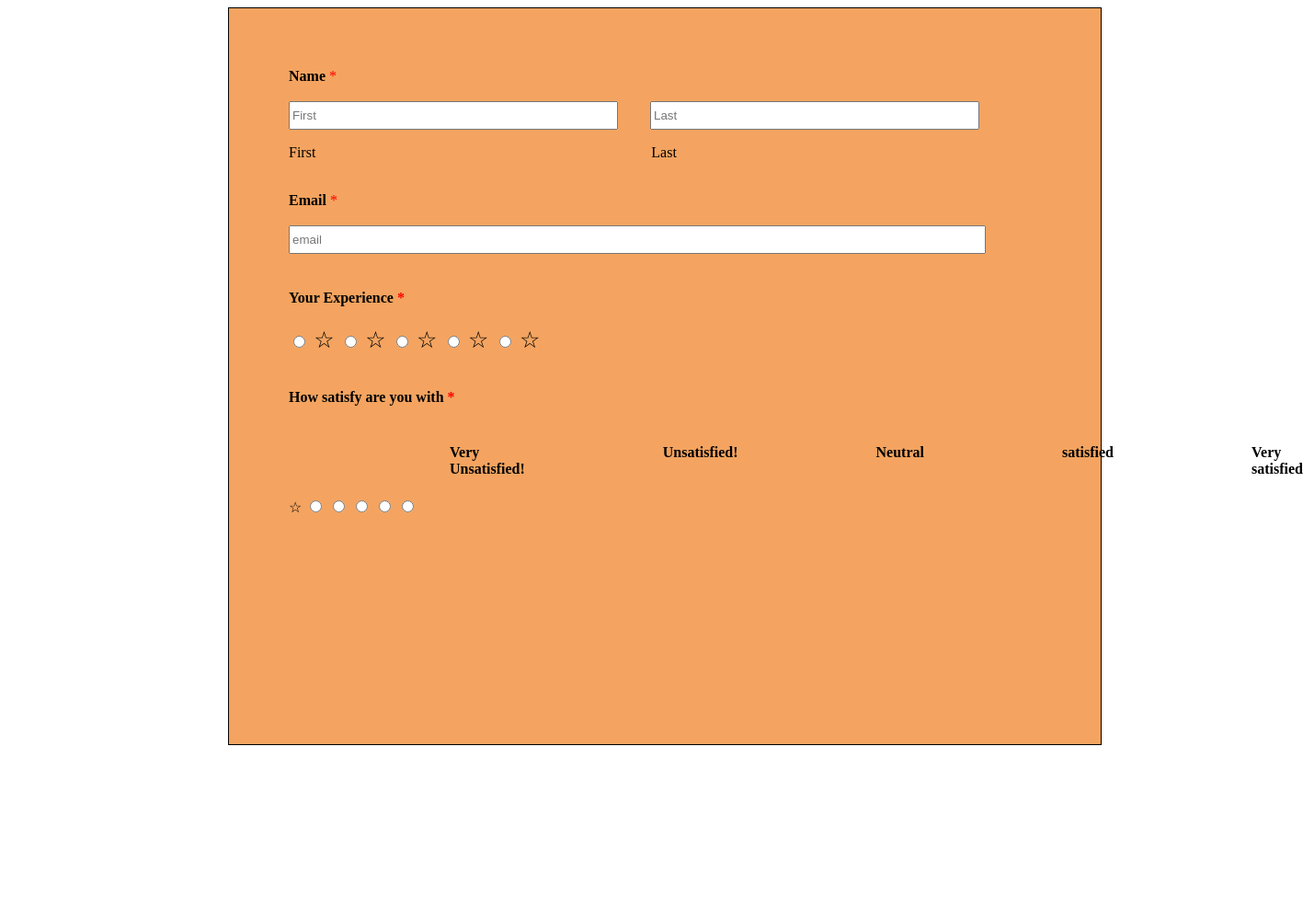
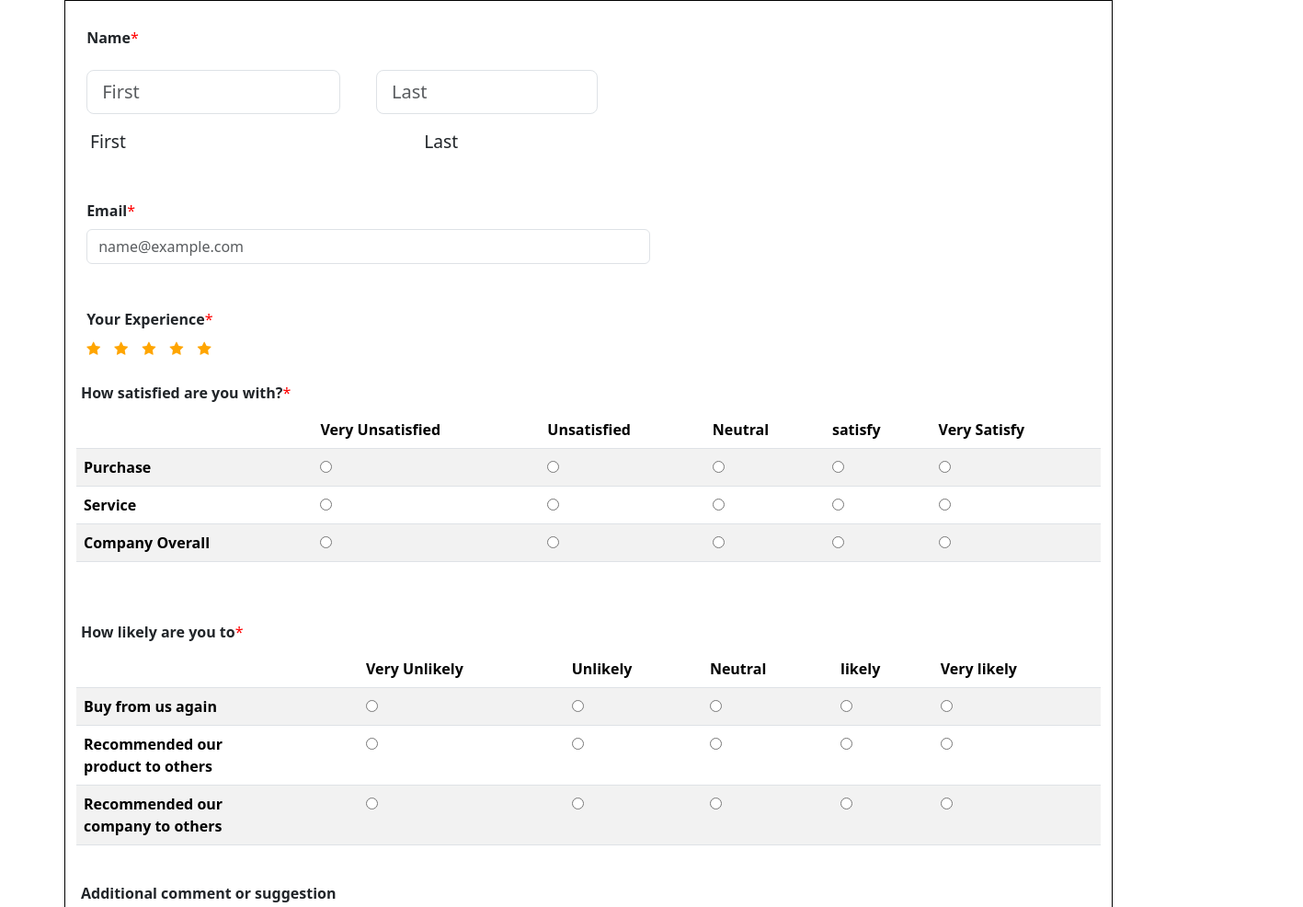
Before and after one commit to ssudalai/git-practice, a plain HTML site: page index.html in a window 1280 px wide. Shown: the top 986 px of the page at 92% size, 1417 px wide, since content can reach past the window. Before the commit the page ends 818 px from the top, so only its background shows below. Drawn offline with nearby package versions, Linux system fonts and the light colour scheme.

Commit message:
survery form

```diff
--- a/index.html
+++ b/index.html
@@ -1,87 +1,174 @@
 <!DOCTYPE html>
 <html lang="en">
 <head>
-    <meta charset="UTF-8">
-    <meta name="viewport" content="width=device-width, initial-scale=1.0">
-    <title>USER FORM</title>
-    <link href="next.css" rel="stylesheet">
+  <meta charset="UTF-8">
+  <meta name="viewport" content="width=device-width, initial-scale=1.0">
+  <title>Document</title>
+  <link href="next.css" rel="stylesheet">
+  <link href="https://cdn.jsdelivr.net/npm/bootstrap@5.3.3/dist/css/bootstrap.min.css" rel="stylesheet" integrity="sha384-QWTKZyjpPEjISv5WaRU9OFeRpok6YctnYmDr5pNlyT2bRjXh0JMhjY6hW+ALEwIH" crossorigin="anonymous">
+  <link rel="stylesheet" href="https://cdnjs.cloudflare.com/ajax/libs/font-awesome/4.7.0/css/font-awesome.min.css">
+
 
 </head>
 <body>
-  <div class = "main-container">
-    <div class = "sub-container">
-      <form class = "formone">
-        <label for="name"><b>Name</b> <span style="color:red"> *</span> </label>
-        <br>
-        <br>
-        <div class = "input-forms">
-        <input type = "text" name = "name" placeholder = "First" class = "First">
+<div class = "container">
+  <div class="form-content">
+    <label for="exampleFormControlInput1" class="form-label"><b>Name</b><span style="color:red">*</span></label>
 
-        <input type = "text" name = "name" placeholder = "Last" class = "Last">
 
-      </div>
-      <div class = "down-holder">
-        <p>First</p>
-        <p class="last-holder">Last</p>
-      </div>
-      <br>
-      <div>
-        <label for="email"><b>Email</b><span style="color:red"> *</span></label>
-        <br>
-        <br>
-        <input type="email" name="email" placeholder="email" class="email">
-      </div>
-      <br>
-      <div>
-        <h4>Your Experience<span style="color:red"> *</span></h4>
-      </div>
-      <div class="rating">
-        <input type="radio" id="star5" name="rating" value="5">
-        <label for="star5">☆</label>
-        <input type="radio" id="star4" name="rating" value="4">
-        <label for="star4">☆</label>
-        <input type="radio" id="star3" name="rating" value="3">
-        <label for="star3">☆</label>
-        <input type="radio" id="star2" name="rating" value="2">
-        <label for="star2">☆</label>
-        <input type="radio" id="star1" name="rating" value="1">
-        <label for="star1">☆</label>
-      </div>
-      <br>
-      <div>
-        <h4>How satisfy are you with<span style="color:red"> *</span></h4>
-      </div>
-      <div class ="tableone">
-        <h4 class="headone">Very Unsatisfied!</h4>
-        <h4 class="headtwo">Unsatisfied!</h4>
-        <h4 class="headthree">Neutral</h4>
-        <h4 class="headfour">satisfied</h4>
-        <h4 class="headfive">Very satisfied</h4>
-      </div>
+    <div class="mb-3">
+       <input class="form-control form-control-lg" type="text" placeholder="First" aria-label=".form-control-lg example" >
 
-      <div>
-        <label for="star5">☆</label>
-        <input type="radio" id="ganag1" name="rating" value="10">
-        <input type="radio" id="ganag2" name="rating" value="9">
-        <input type="radio" id="ganag3" name="rating" value="8">
-        <input type="radio" id="ganag4" name="rating" value="7">
-        <input type="radio" id="ganag5" name="rating" value="6">
+
 
       </div>
 
-      </form>
+      <div class="mb-3">
+        <input class="form-control form-control-lg" type="text" placeholder="Last" aria-label=".form-control-lg example" style=" margin-left: 35px !important;" width="250px">
 
 
-
-    </div>
+       </div>
 
 
 
 
   </div>
+  <p style="display: inline; margin-left: 15px !important; font-size: larger;">First</p>
+  <p style="display: inline; margin-left: 320px !important; font-size: larger;">Last</p>
+
+
+  <br>
+  <br>
+  <br>
+
+  <div class="email">
+    <label for="exampleFormControlInput1" class="form-label"><b>Email</b><span style="color:red">*</label>
+    <input type="email" class="form-control" id="exampleFormControlInput1" placeholder="name@example.com">
+  </div>
+  <br>
+  <br>
+  <div class="exp-Container">
+  <label for="exampleFormControlInput1" class="form-label"><b>Your Experience</b><span style="color:red">*</label>
+  </div>
+
+
+<span class="fa fa-star checked"></span>
+<span class="fa fa-star checked"></span>
+<span class="fa fa-star checked"></span>
+<span class="fa fa-star checked"></span>
+<span class="fa fa-star checked"></span>
+<br>
+<br>
+
+
+<label for="exampleFormControlInput1" class="form-label" style="margin-left: 5px;"><b>How satisfied are you with?</b><span style="color:red">*</label>
+<div class="table-container">
+<table class="table table-striped">
+  <thead>
+    <tr>
+      <th scope="col"></th>
+      <th scope="col">Very Unsatisfied</th>
+      <th scope="col">Unsatisfied</th>
+      <th scope="col">Neutral</th>
+      <th scope="col">satisfy</th>
+      <th scope="col">Very Satisfy</th>
+    </tr>
+  </thead>
+  <tbody>
+    <tr>
+      <th scope="row">Purchase</th>
+      <td><input type="radio" name="rating1" value="1"></td>
+      <td><input type="radio" name="rating1" value="1"></td>
+      <td><input type="radio" name="rating1" value="1"></td>
+      <td><input type="radio" name="rating1" value="1"></td>
+      <td><input type="radio" name="rating1" value="1"></td>
+    </tr>
+    <tr>
+      <th scope="row">Service</th>
+      <td><input type="radio" name="rating2" value="2"></td>
+      <td><input type="radio" name="rating2" value="2"></td>
+      <td><input type="radio" name="rating2" value="2"></td>
+      <td><input type="radio" name="rating2" value="2"></td>
+      <td><input type="radio" name="rating2" value="2"></td>
+    </tr>
+    <tr>
+      <th scope="row">Company Overall</th>
+      <td><input type="radio" name="rating3" value="3"></td>
+      <td><input type="radio" name="rating3" value="3"></td>
+      <td><input type="radio" name="rating3" value="3"></td>
+      <td><input type="radio" name="rating3" value="3"></td>
+      <td><input type="radio" name="rating3" value="3"></td>
+
+
+    </tr>
+  </tbody>
+</table>
+<br>
+<br>
+
+<label for="exampleFormControlInput1" class="form-label" style="margin-left: 5px;"><b>How likely are you to</b><span style="color:red">*</label>
+  <div class="table-container">
+  <table class="table table-striped">
+    <thead>
+      <tr>
+        <th scope="col"></th>
+        <th scope="col">Very Unlikely</th>
+        <th scope="col">Unlikely</th>
+        <th scope="col">Neutral</th>
+        <th scope="col">likely</th>
+        <th scope="col">Very likely</th>
+      </tr>
+    </thead>
+    <tbody>
+      <tr>
+        <th scope="row">Buy from us again</th>
+        <td><input type="radio" name="rating4" value="4"></td>
+        <td><input type="radio" name="rating4" value="4"></td>
+        <td><input type="radio" name="rating4" value="4"></td>
+        <td><input type="radio" name="rating4" value="4"></td>
+        <td><input type="radio" name="rating4" value="4"></td>
+      </tr>
+      <tr>
+        <th scope="row">Recommended our <br>product to others</th>
+        <td><input type="radio" name="rating5" value="5"></td>
+        <td><input type="radio" name="rating5" value="5"></td>
+        <td><input type="radio" name="rating5" value="5"></td>
+        <td><input type="radio" name="rating5" value="5"></td>
+        <td><input type="radio" name="rating5" value="5"></td>
+      </tr>
+      <tr>
+        <th scope="row">Recommended our<br> company to others</th>
+        <td><input type="radio" name="rating6" value="6"></td>
+        <td><input type="radio" name="rating6" value="6"></td>
+        <td><input type="radio" name="rating6" value="6"></td>
+        <td><input type="radio" name="rating6" value="6"></td>
+        <td><input type="radio" name="rating6" value="6"></td>
+
+
+      </tr>
+    </tbody>
+  </table>
+  <br>
+
+</div>
+<label for="exampleFormControlInput1" class="form-label" style="margin-left: 5px;"><b>Additional comment or suggestion</b><span style="color:red"></label>
+
+  <br>
+  <div class="form-floating">
+    <textarea class="form-control" placeholder="Leave a comment here" id="floatingTextarea2" style="height: 100px"></textarea>
+    <label for="floatingTextarea2">Comments</label>
+  </div>
+  <br>
+
+  <button type="button" class="btn btn-success">Submit</button>
+
+
+</div>
 
 
 
 
+
+  <script src="https://cdn.jsdelivr.net/npm/bootstrap@5.3.3/dist/js/bootstrap.bundle.min.js" integrity="sha384-YvpcrYf0tY3lHB60NNkmXc5s9fDVZLESaAA55NDzOxhy9GkcIdslK1eN7N6jIeHz" crossorigin="anonymous"></script>
 </body>
 </html>
--- a/next.css
+++ b/next.css
@@ -1,72 +1,41 @@
-.main-container{
-
-  border: 1px black solid;
-  height:800px;
-  width:75%;
-  margin-left:15rem;
-  margin-right:14rem;
-  background-color: sandybrown;
-}
-.sub-container{
-  margin: 5px;
-  padding: 5px;
-  display:flex;
+.container{
+  width: 80%;
+  height: 1200px;
+  border:1px solid black;
+  margin-left: 25px;
 
 }
-.formone{
-  margin:55px;
+.form-label{
+  display:block;
+}
+.form-content{
+  margin-left: 1%;
+
+  margin-top:2.5%;
 
 }
-.input-forms{
-
-  display:flex;
-}
-.First{
-  height: 25px;
-  width: 350px;
-
-}
-.Last{
-  height: 25px;
-  width: 350px;
-  margin-left: 35px;
-}
-.down-holder{
-  display:flex;
+.mb-3{
+  width:25%;
+  display: inline-flex;
+  margin-top:15px;
 }
 
-.last-holder{
+.holders{
+  display: inline;
+}
 
-  margin-left: 365px;
+.email{
+  width:55%;
+  margin-left: 1%;
 }
-.email{
-  height:25px;
-  width: 750px;
+
+.exp-Container{
+  margin-left: 1%;
 }
-.rating{
-  font-size: 25px;
+.checked {
+  color: orange;
+  margin-left: 1%;
 }
-.tableone{
 
-  display: flex;
-  margin-left: 150px;
-
+.table-container{
 }
-.headone{
-  margin-left: 25px;
-}
-.headtwo{
-  margin-left: 150px;
-}
-.headthree{
-  margin-left: 150px;
-}
-.headfour{
-  margin-left: 150px;
-}
-.headfive{
-  margin-left: 150px;
-}
-.firstrow{
-  display:flex;
-}
```
